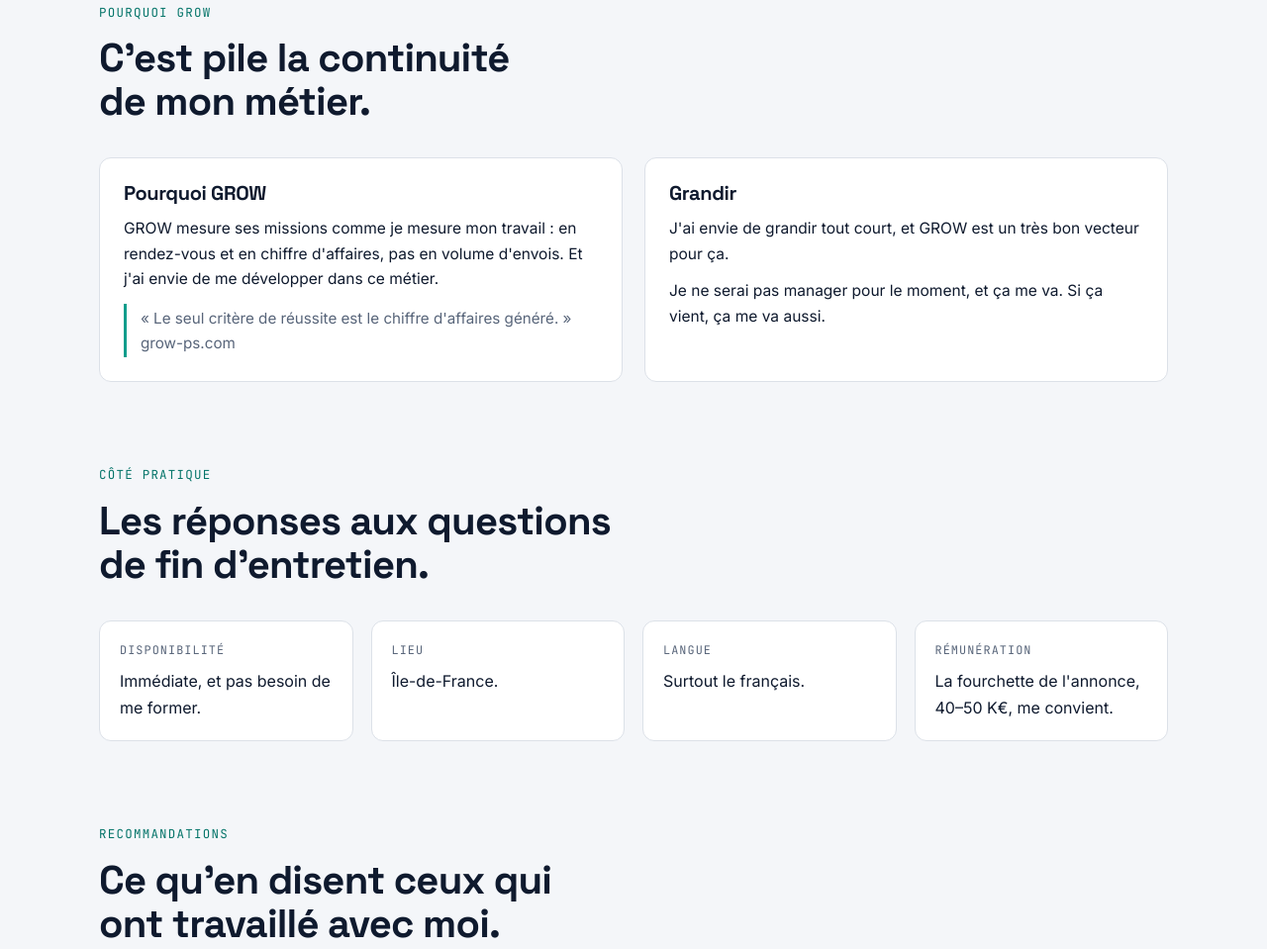
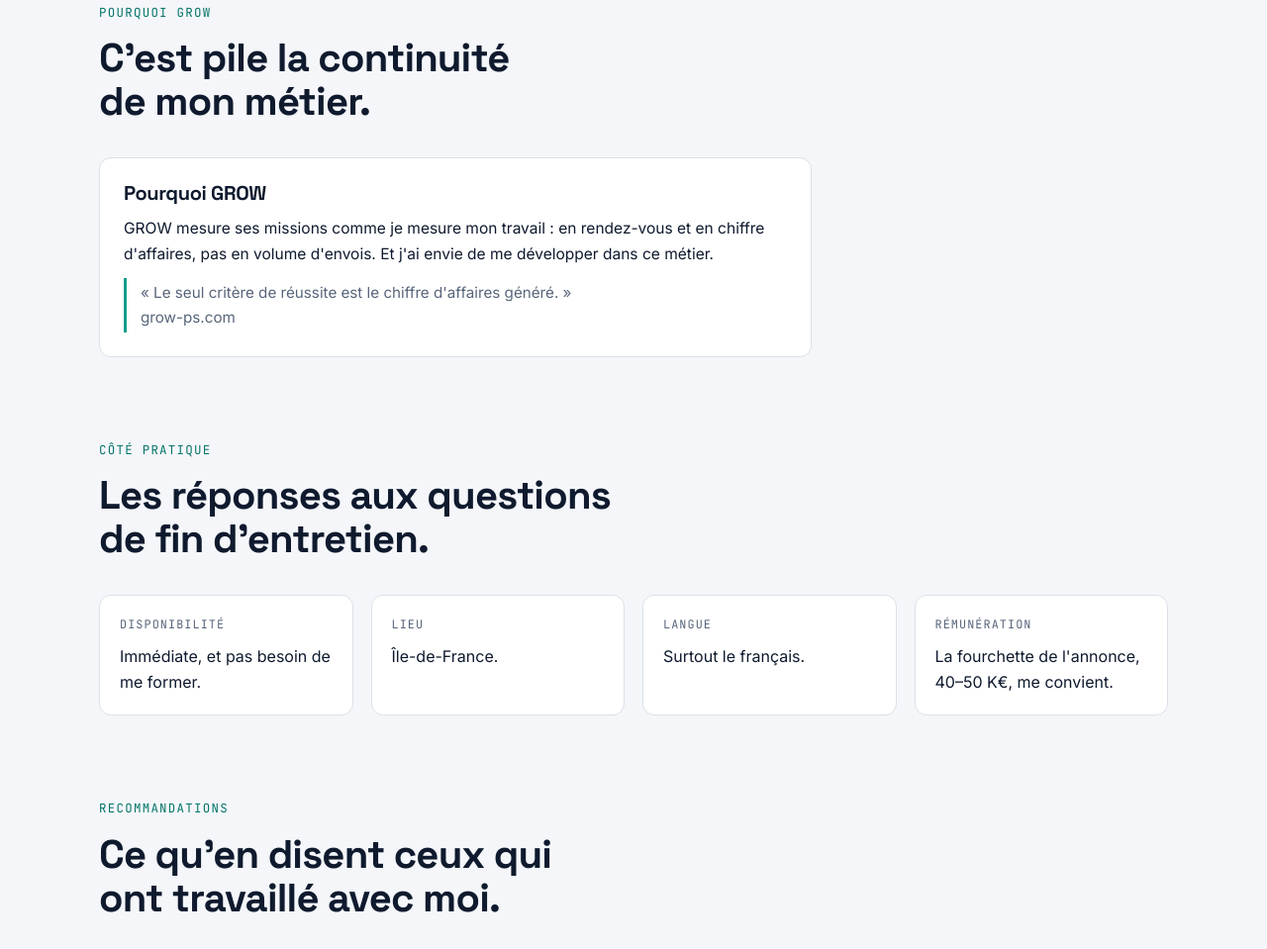
Before and after one commit to wickra07/wickra-pro, a plain HTML site: page grow.html in a window 1280 px wide. Shown: the part 5363-6322 px from the top of the page at 99% size. Drawn offline with Linux system fonts and the light colour scheme.

Commit message:
GROW : retire la carte Grandir

```diff
--- a/grow.html
+++ b/grow.html
@@ -389,16 +389,11 @@ table.t td:first-child{font-weight:600;white-space:nowrap}
       <span class="kicker">Pourquoi GROW</span>
       <h2 id="t-w">C'est pile la continuité de mon métier.</h2>
     </div>
-    <div class="two-col">
+    <div class="two-col" style="grid-template-columns:minmax(0,1fr);max-width:720px">
       <div class="card">
         <h3>Pourquoi GROW</h3>
         <p>GROW mesure ses missions comme je mesure mon travail : en rendez-vous et en chiffre d'affaires, pas en volume d'envois. Et j'ai envie de me développer dans ce métier.</p>
         <blockquote>« Le seul critère de réussite est le chiffre d'affaires généré. » <br>grow-ps.com</blockquote>
-      </div>
-      <div class="card">
-        <h3>Grandir</h3>
-        <p>J'ai envie de grandir tout court, et GROW est un très bon vecteur pour ça.</p>
-        <p>Je ne serai pas manager pour le moment, et ça me va. Si ça vient, ça me va aussi.</p>
       </div>
     </div>
   </section>
```
